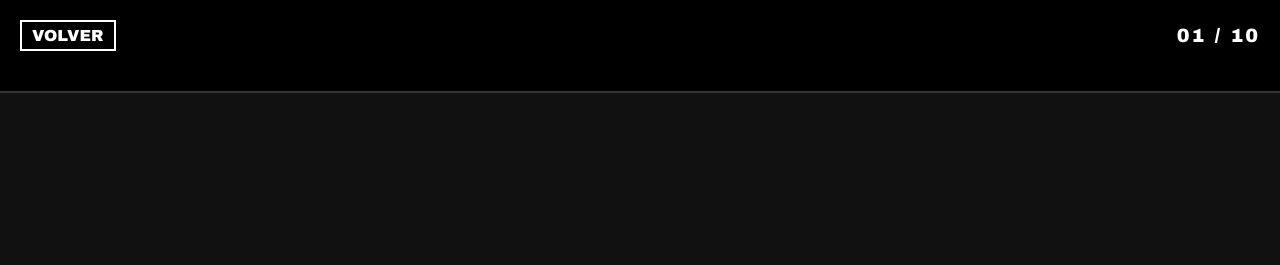
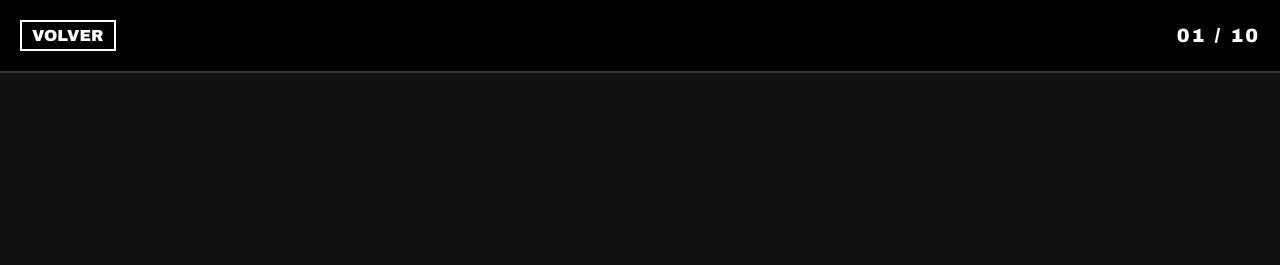
Before and after one commit to choquevolqueta/new-porta, a plain HTML site: page galeria.html in a window 1280 px wide. Shown: the top 265 px of the page. Drawn offline with Linux system fonts and the light colour scheme.

Commit message:
3er intento

```diff
--- a/galeria-style.css
+++ b/galeria-style.css
@@ -20,7 +20,6 @@ body {
     justify-content: space-between;
     align-items: center;
     padding: 20px;
-    padding-bottom: 40px;
     background-color: #000;
     z-index: 10;
     border-bottom: 2px solid #333;
@@ -53,6 +52,7 @@ body {
     justify-content: center;
     align-items: center;
     width: 100%;
+    height: 90vh;
     background-color: #111; /* Ligeramente más claro para diferenciar fondo */
 }
 
```
